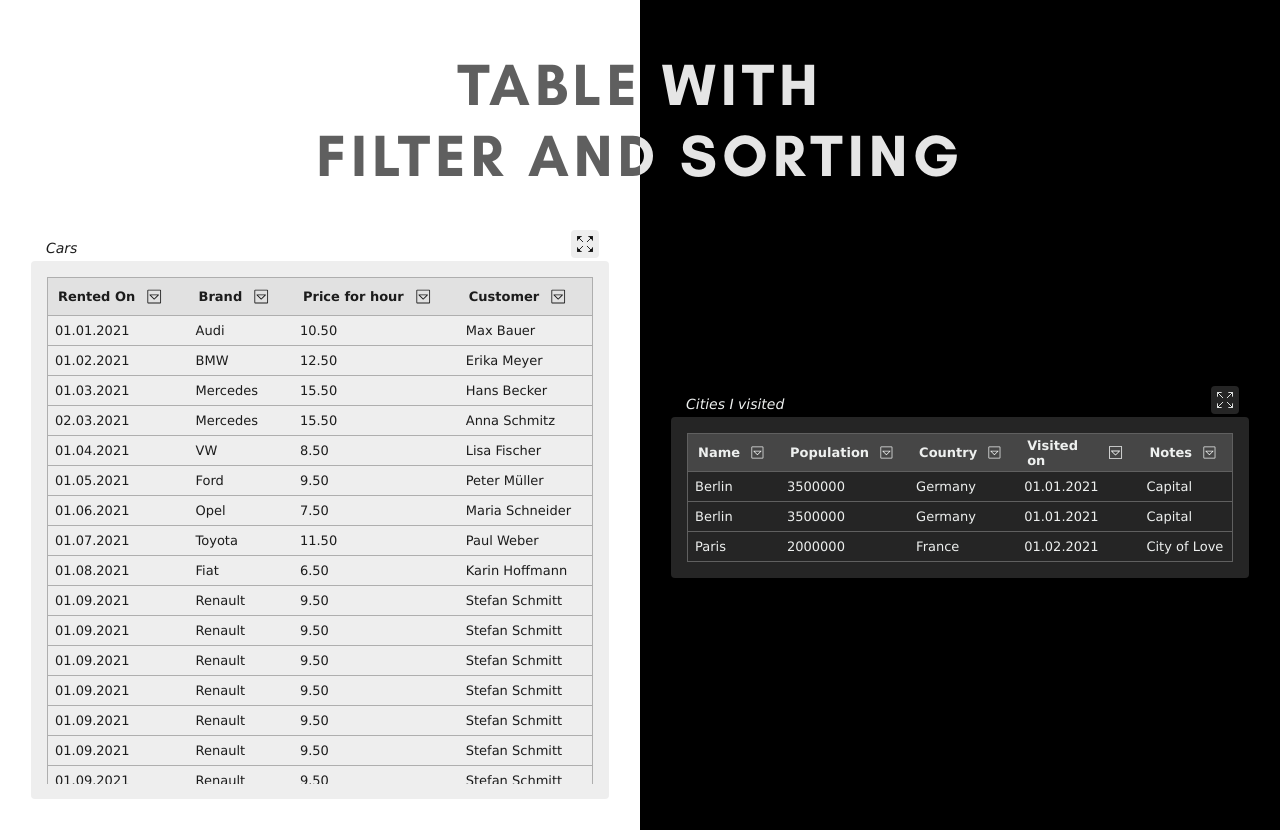
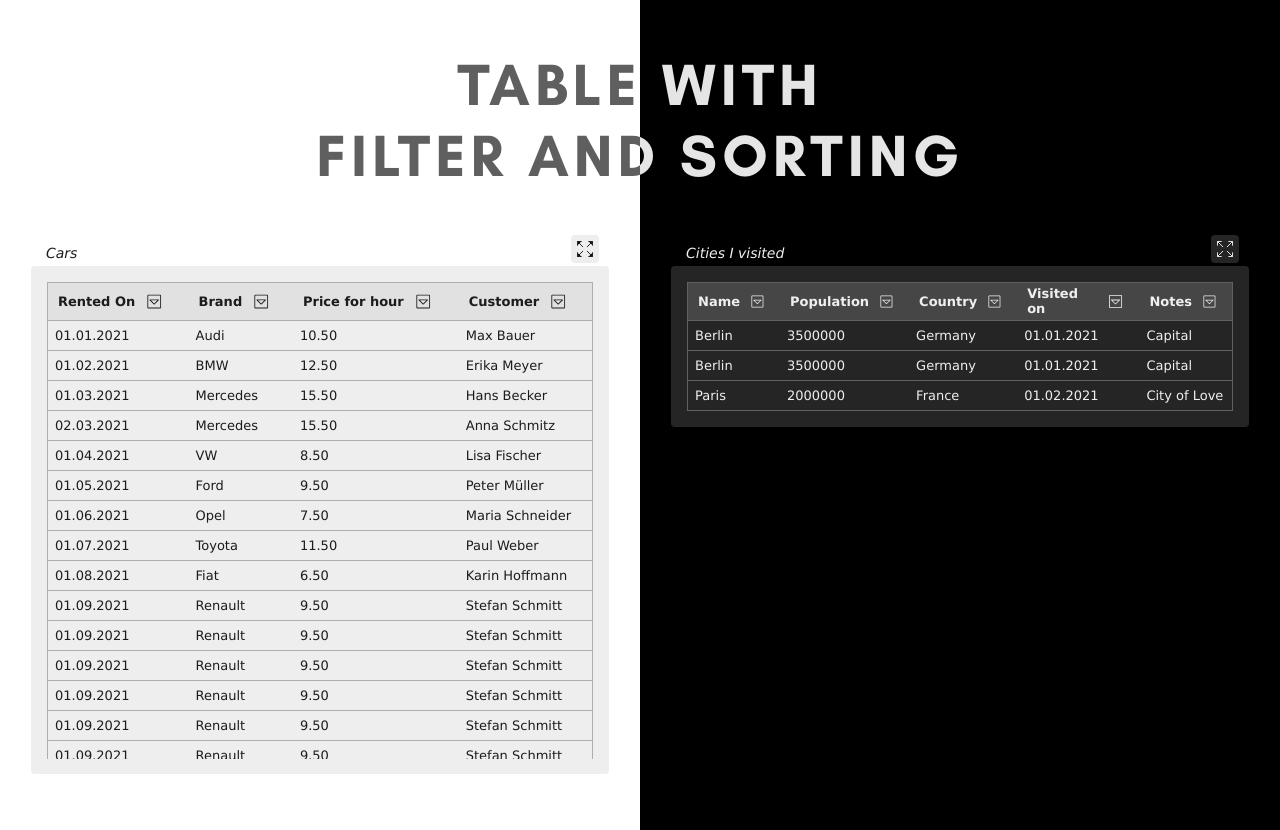
Before and after one commit to vika-v-v/table-with-filters-and-sorting, an Angular app: page / in a window 1280 px wide. Built offline with nearby package versions, Linux system fonts and the light colour scheme; a web font is replaced by a local one.

Commit message:
finishedn box of the table

```diff
--- a/src/app/demo/demo.component.css
+++ b/src/app/demo/demo.component.css
@@ -63,9 +63,8 @@
 #cities, #cars {
   display: flex;
   flex-direction: column;
-  align-items: center;
-  justify-content: center;
+  justify-content: start;
   width: 100%;
-  height: calc(75vh - 90px);
+  height: calc(75vh - 120px);
   margin-top: calc(25vh + 10px);
 }
--- a/src/app/table/table.component.css
+++ b/src/app/table/table.component.css
@@ -102,7 +102,6 @@ svg {
 #table-container {
   display: flex;
   flex-direction: column;
-
   max-height: 100%;
   border-radius: 4px;
   padding: 15px;
```
